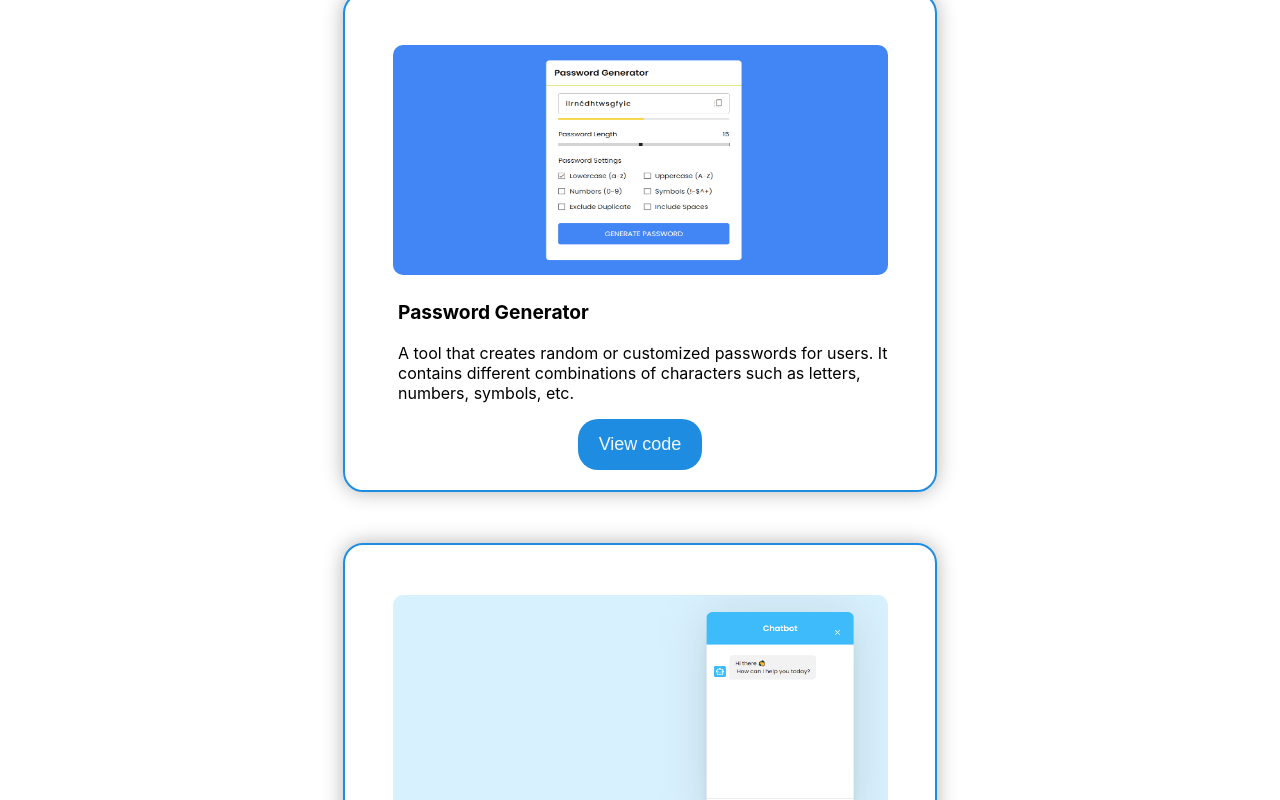
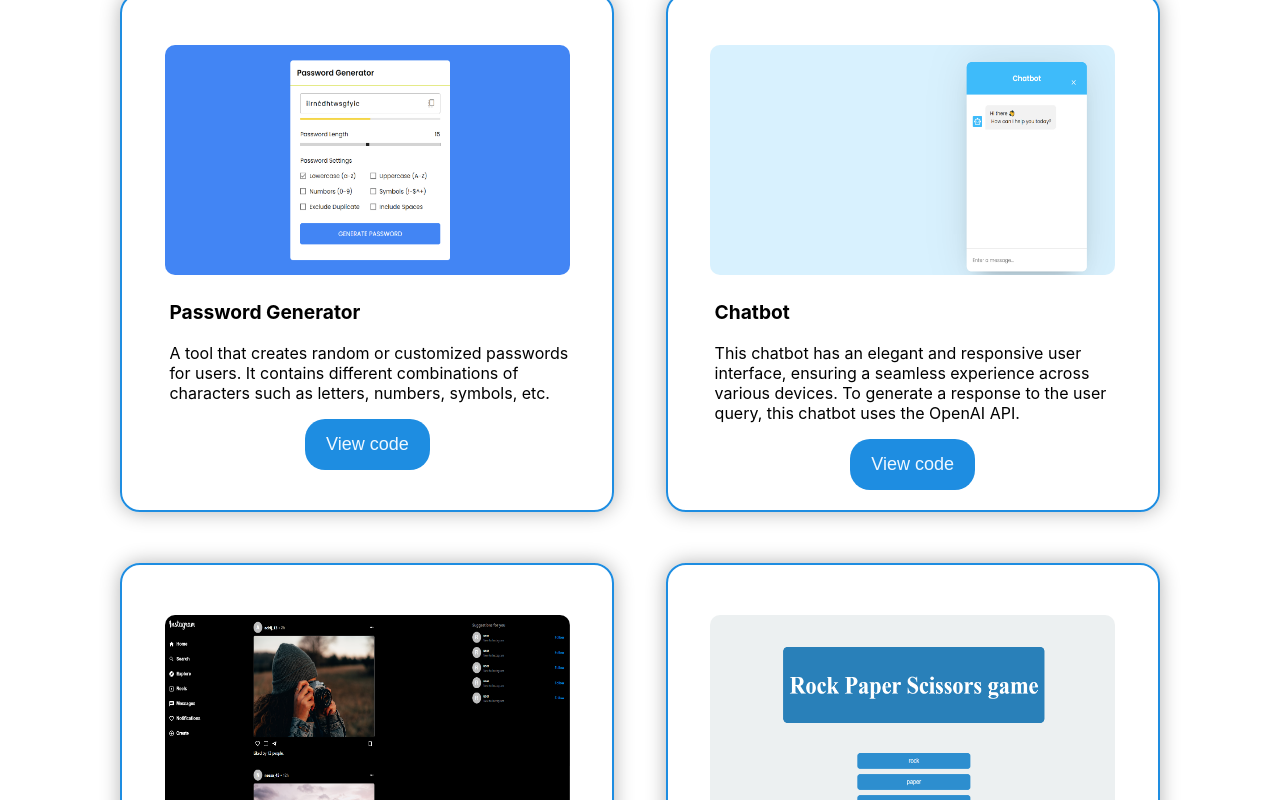
Before and after one commit to Adrijana1308/portfolio, a React (Create React App) app: page / in a window 1280 px wide. Shown: the part 2842-3642 px from the top of the page. Built offline with nearby package versions, Linux system fonts and the light colour scheme.

Commit message:
Update Projects.css

```diff
--- a/src/components/Projects/Projects.css
+++ b/src/components/Projects/Projects.css
@@ -22,7 +22,7 @@
     background: transparent;
     margin: 2%;
     height: auto;
-    width: 550px;
+    width: 450px;
     border-radius: 20px;
     border: 2px solid #1E8DE1;
     justify-content: center;
```
